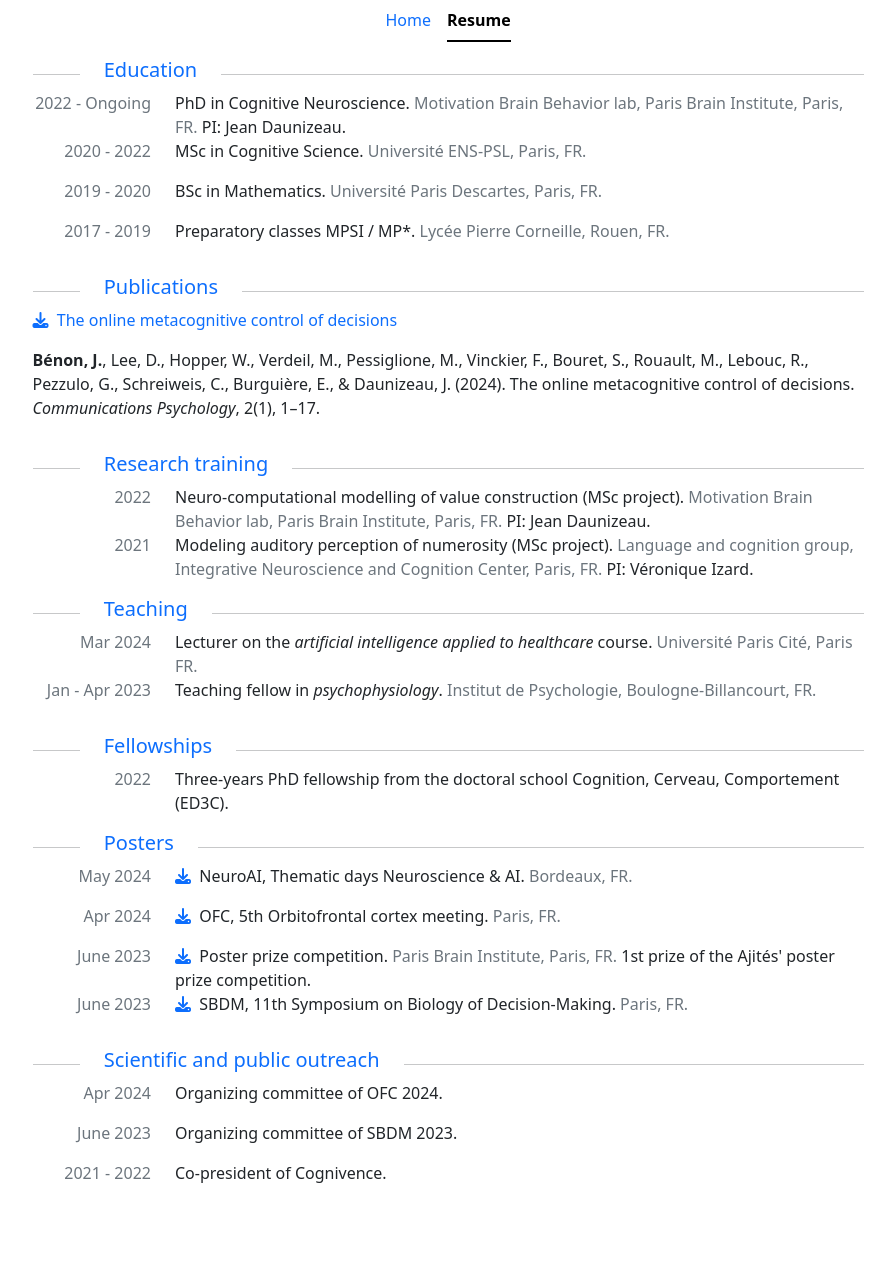
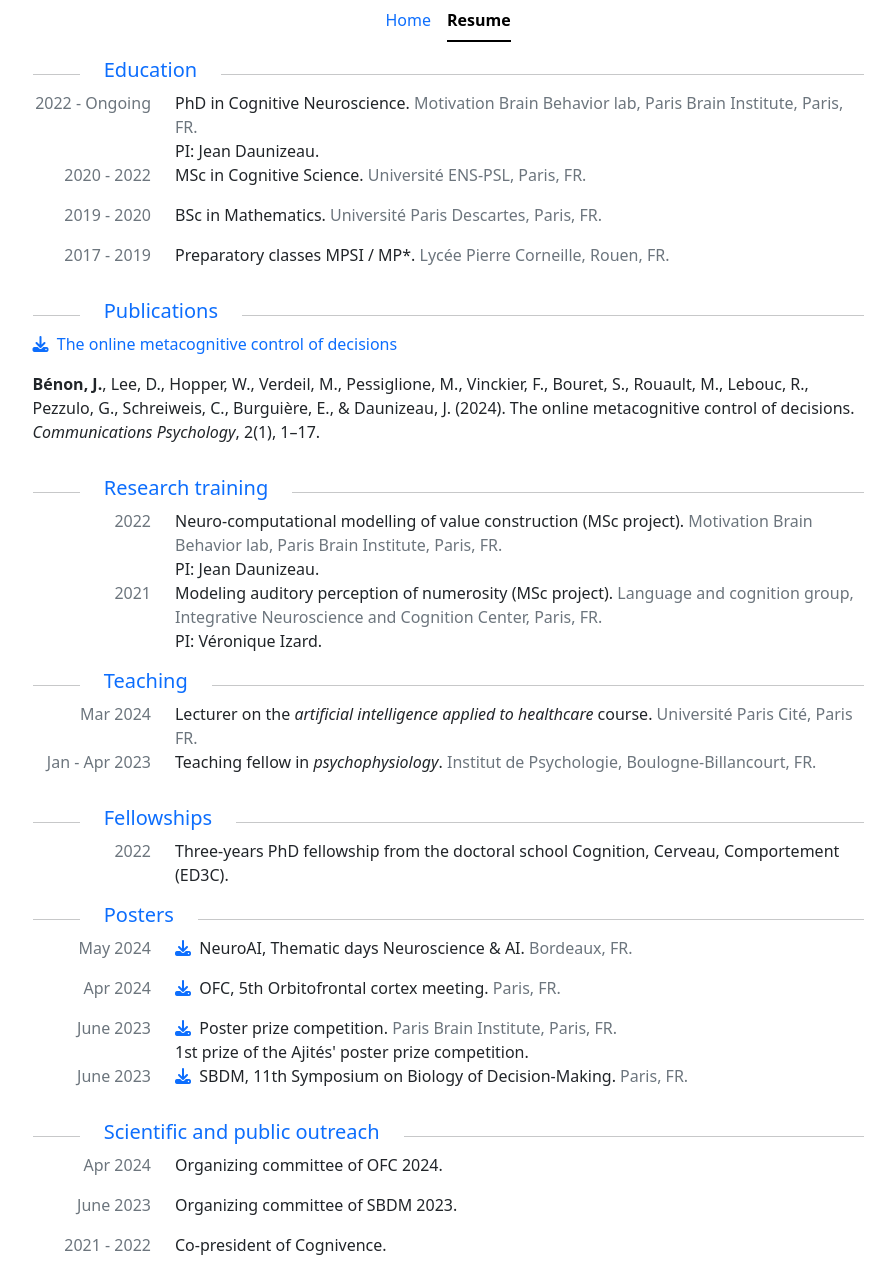
Before and after one commit to jbenon/jbenon.github.io, a Jekyll site: the page built from resume.html, in a window 1280 px wide. Shown: the whole page, without its empty margins (192-1087 px from the left). Built offline with Jekyll 4.4.1, drawn with Linux system fonts in a browser that asks for light colours; nearby versions of some CDN libraries; before the commit the page ends 1201 px from its top, so only the background shows below that.

Commit message:
Display details after line break

```diff
--- a/resume.html
+++ b/resume.html
@@ -61,9 +61,11 @@ layout: default
                   <span class="text-secondary">
                     {{item.place}}
                   </span>
-                  <span>
-                    {{item.details}}
-                  </span>
+                  {% if item.details %}
+                    <span>
+                      <br>{{item.details}}
+                    </span>
+                  {% endif %}
                 </div>
               </div>
             {% endfor %}
```
